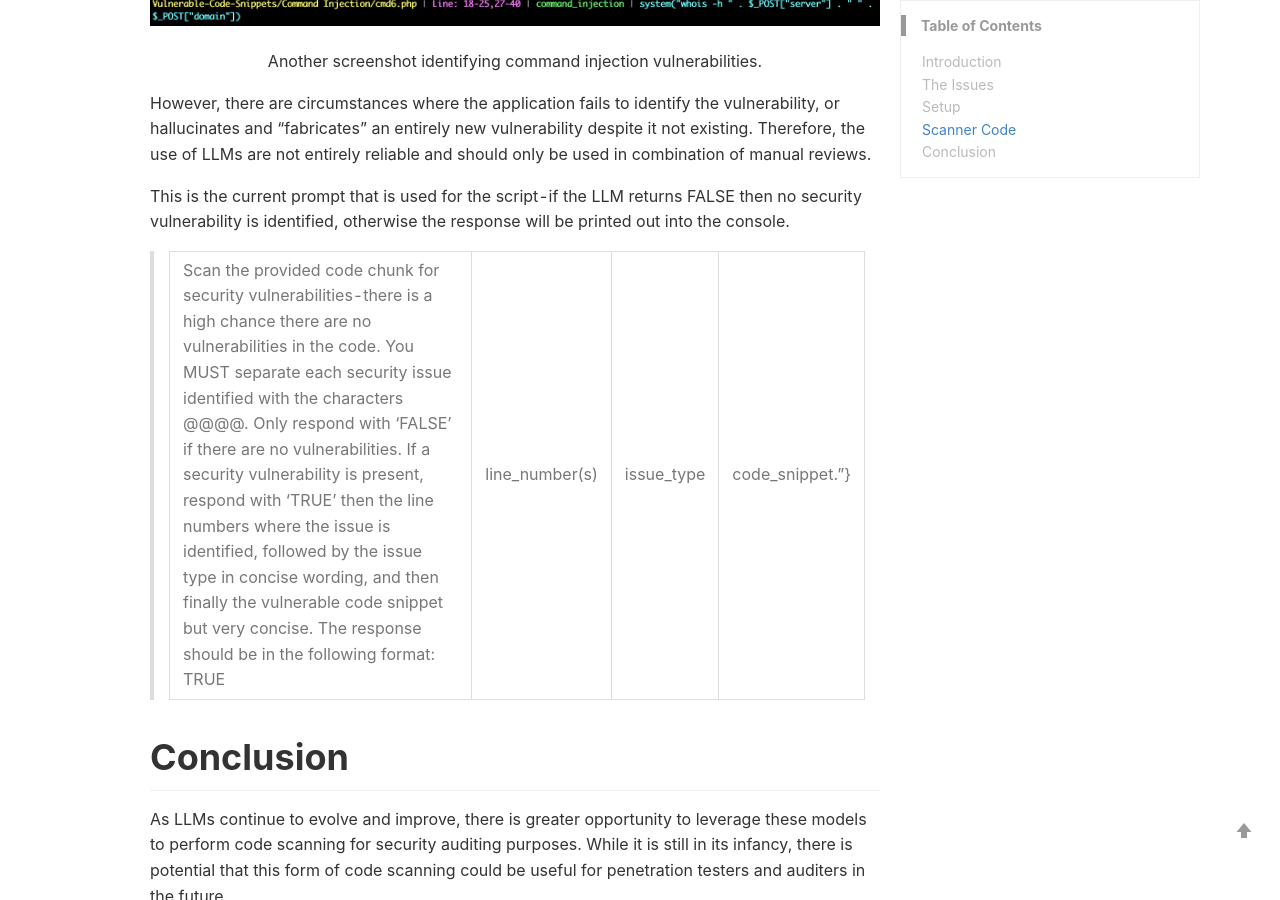
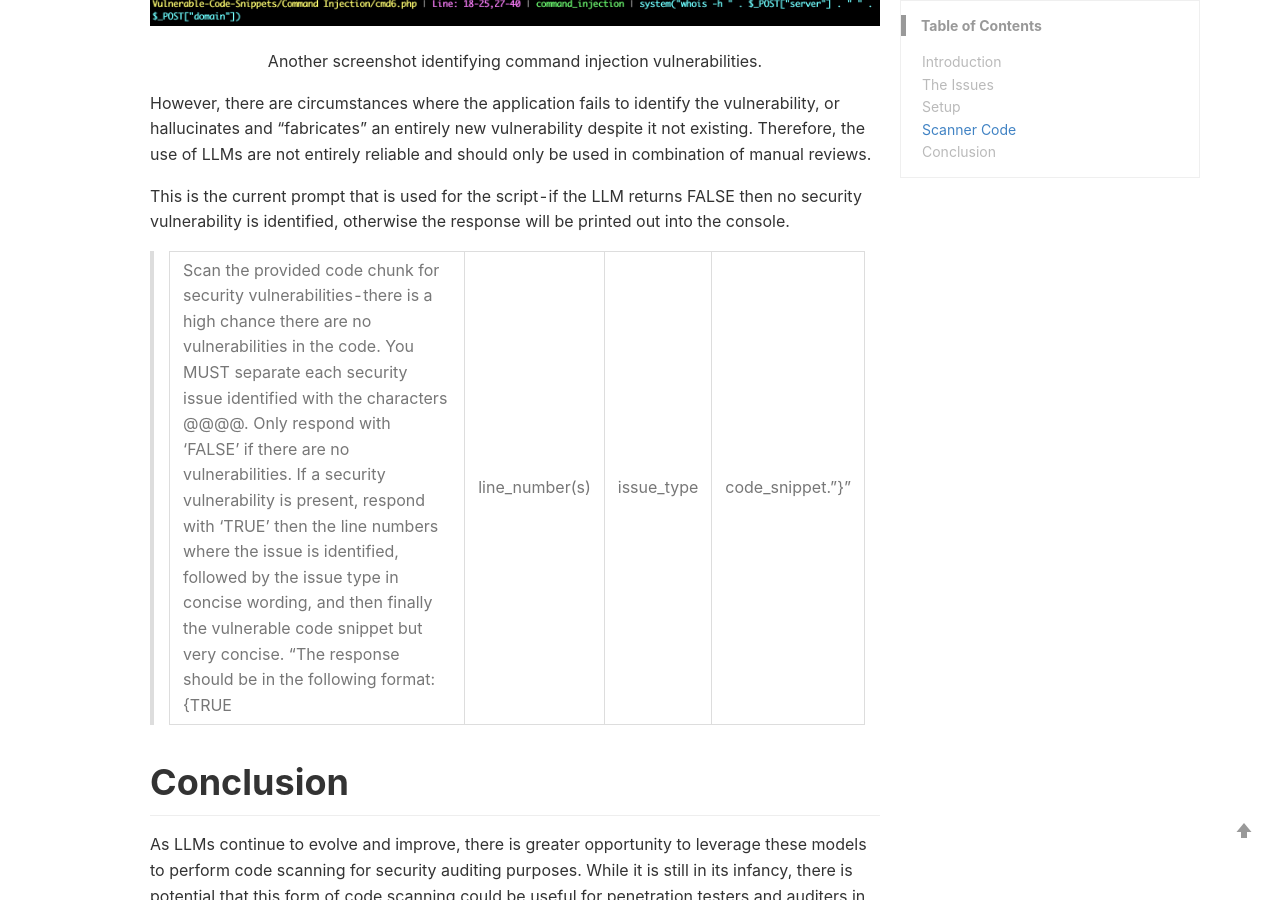
Before and after one commit to qwutony/qwutony.github.io, a Jekyll site: the page built from _posts/2024-04-03-AI-code-scanner.md, in a window 1280 px wide and 900 px high, scrolled down 3404 px. Built offline with Jekyll 4.4.1, drawn with Linux system fonts in a browser that asks for light colours; a style sheet for code colours, icons or effects is not loaded; some of the changed text lies outside the part shown.

Commit message:
minor markdown fixes

```diff
--- a/_posts/2024-04-03-AI-code-scanner.md
+++ b/_posts/2024-04-03-AI-code-scanner.md
@@ -69,7 +69,7 @@ However, there are circumstances where the application fails to identify the vul
 
 This is the current prompt that is used for the script - if the LLM returns FALSE then no security vulnerability is identified, otherwise the response will be printed out into the console.
 
-> Scan the provided code chunk for security vulnerabilities - there is a high chance there are no vulnerabilities in the code. You MUST separate each security issue identified with the characters @@@@. Only respond with 'FALSE' if there are no vulnerabilities. If a security vulnerability is present, respond with 'TRUE' then the line numbers where the issue is identified, followed by the issue type in concise wording, and then finally the vulnerable code snippet but very concise. The response should be in the following format: TRUE | line_number(s) | issue_type | code_snippet."}
+> Scan the provided code chunk for security vulnerabilities - there is a high chance there are no vulnerabilities in the code. You MUST separate each security issue identified with the characters @@@@. Only respond with 'FALSE' if there are no vulnerabilities. If a security vulnerability is present, respond with 'TRUE' then the line numbers where the issue is identified, followed by the issue type in concise wording, and then finally the vulnerable code snippet but very concise. "The response should be in the following format: {TRUE | line_number(s) | issue_type | code_snippet."}"
 
 # Conclusion
 As LLMs continue to evolve and improve, there is greater opportunity to leverage these models to perform code scanning for security auditing purposes. While it is still in its infancy, there is potential that this form of code scanning could be useful for penetration testers and auditers in the future.
```
